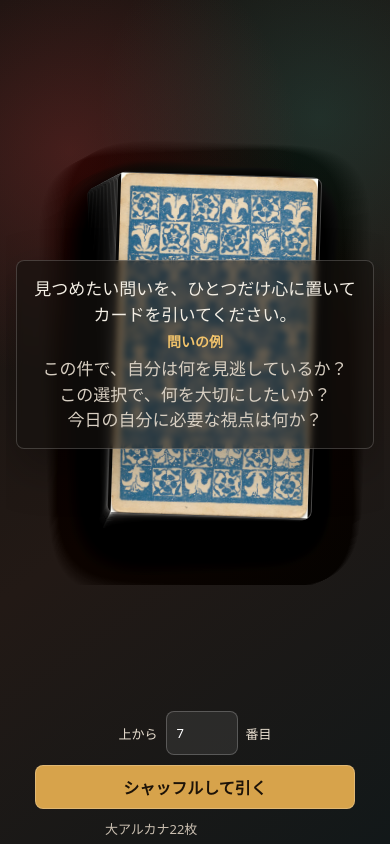
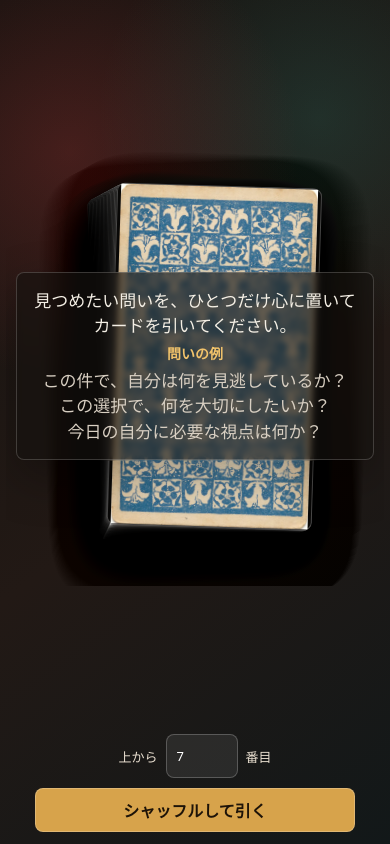
Before and after one commit to hnsol/draw-tarot, a website: page index.html in a window 390 px wide. Drawn offline with Linux system fonts and the light colour scheme.

Commit message:
Remove initial deck status

```diff
--- a/index.html
+++ b/index.html
@@ -30,7 +30,7 @@
           番目
         </label>
         <button id="drawButton" type="button">シャッフルして引く</button>
-        <p id="status">大アルカナ22枚</p>
+        <p id="status" aria-live="polite"></p>
       </section>
 
       <div id="result" class="result" aria-live="polite">
--- a/style.css
+++ b/style.css
@@ -200,9 +200,12 @@ button:disabled {
 }
 
 #status {
-  min-width: 180px;
   margin: 0;
   color: #c9beb0;
+}
+
+#status:empty {
+  display: none;
 }
 
 .meaning {
@@ -259,7 +262,7 @@ button:disabled {
     max-height: 100svh;
     padding: 6px;
     align-content: start;
-    grid-template-rows: minmax(0, 1fr) auto;
+    grid-template-rows: minmax(0, calc(100svh - 70px)) auto;
     gap: 8px;
     overflow: hidden;
   }
@@ -276,7 +279,7 @@ button:disabled {
   }
 
   .deck-area {
-    min-height: min(460px, 58svh);
+    min-height: min(440px, 56svh);
     overflow: hidden;
   }
 
@@ -296,6 +299,7 @@ button:disabled {
   .controls {
     gap: 10px;
     padding-top: 0;
+    padding-bottom: 6px;
   }
 
   .prompt-note {
```
Also changed, not shown: test/static.test.js (+5 -2 lines).
